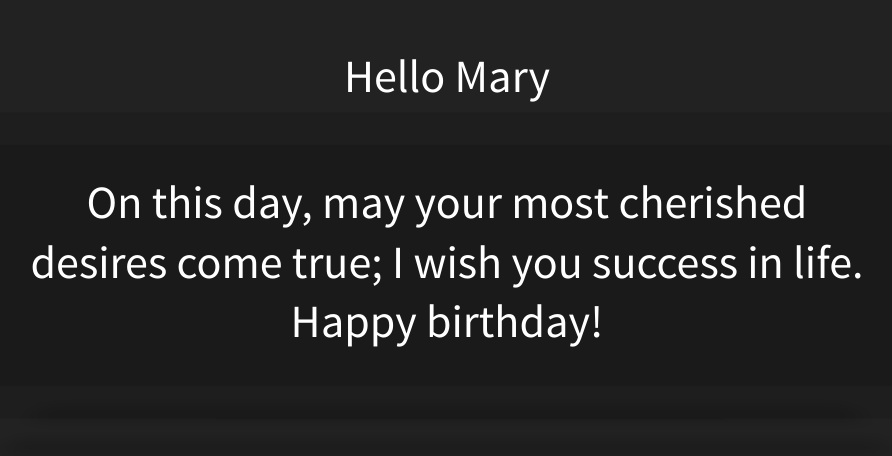
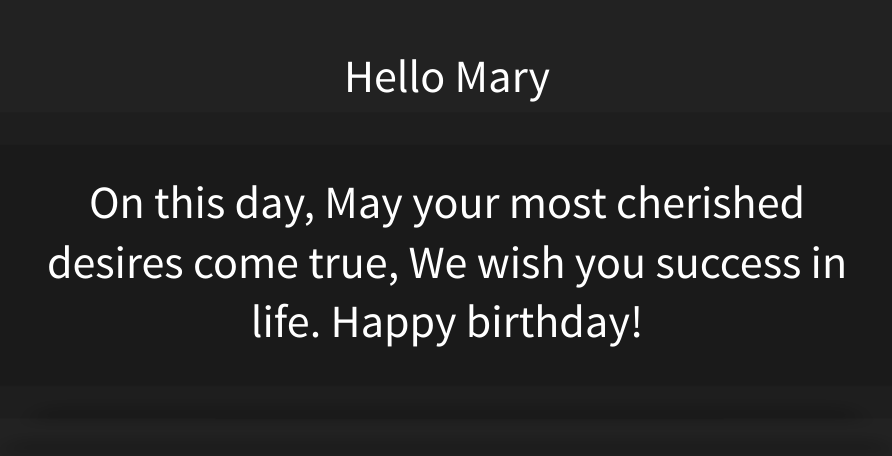
Before and after one commit to farhanashrafdev/Happy-Birthday-Mary, a website: page index.html in a window 1280 px wide. Shown: the whole page, without its empty margins (193-1085 px from the left). Drawn offline with Linux system fonts and the light colour scheme.

Commit message:
setting things

```diff
--- a/index.html
+++ b/index.html
@@ -30,20 +30,13 @@
 				<section>
 
 					<section>
-						On this day, may your most cherished desires come true; I wish you success in life. Happy birthday!<br>
+						On this day, May your most cherished desires come true, We wish you success in life. Happy birthday!<br>
 
 					</section>
 <section>
-
-
+	Have a wonderful, happy, healthy birthday now and forever.
 </section>
-				</section>
-
-
-
-
-
-</section>
+				</section>  </section>
 
 
 			</div>
```
